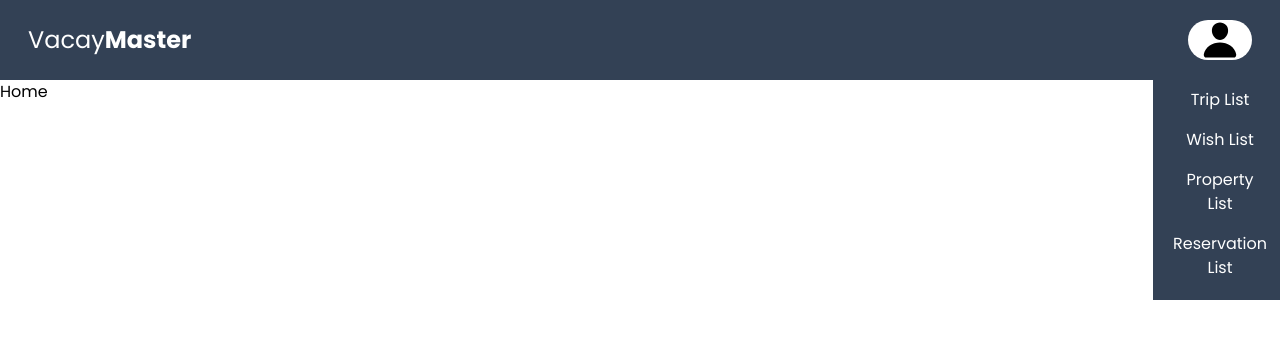
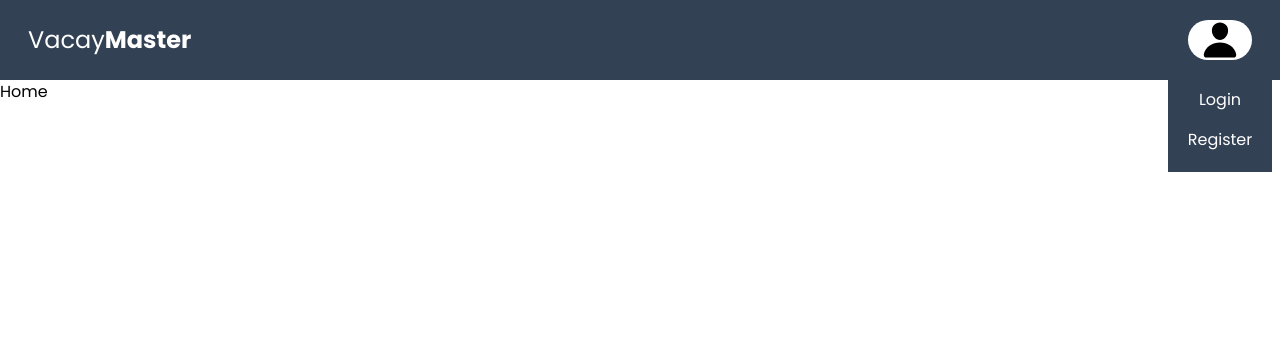
Before and after one commit to joseph-lang7/Vacay-Master, a React (Vite) app in the folder client/: page / in a window 1280 px wide. Both pictures are taken after a click on the button 1220 px from the left and 40 px from the top of the page. Shown: the top 338 px of the page. Built offline with nearby package versions, Linux system fonts and the light colour scheme.

Commit message:
Implement dropdown for authenticated and unauthenticated users

```diff
--- a/client/src/components/Nav.jsx
+++ b/client/src/components/Nav.jsx
@@ -1,12 +1,19 @@
 import profileIcon from "/profileIcon.svg";
 import { useState } from "react";
+import { useSelector } from "react-redux";
+import { Link } from "react-router-dom";
 const Nav = () => {
   const [dropdown, setDropdown] = useState(false);
-  const dropdownItems = [
+  const user = useSelector((state) => state.user);
+  const authenticatedDropdownItems = [
     { label: "Trip List", href: "1" },
     { label: "Wish List", href: "2" },
     { label: "Property List", href: "3" },
     { label: "Reservation List", href: "4" },
+  ];
+  const unauthenticatedDropdownItems = [
+    { label: "Login", href: "/login" },
+    { label: "Register", href: "/register" },
   ];
   return (
     <nav className="w-screen h-20 bg-slate-700 flex items-center px-7 justify-between">
@@ -18,11 +25,24 @@ const Nav = () => {
         className="w-16 bg-white h-10 rounded-full flex justify-center items-center "
       >
         <img src={profileIcon} className="w-[40px] h-[40px]" />
-        {dropdown && (
+        {dropdown && user && (
           <div className="absolute bg-slate-700 text-white h-auto p-5 w-auto  translate-y-36">
             <ul className="flex flex-col gap-4">
-              {dropdownItems.map((dropdownItem) => (
-                <li key={dropdownItem.href}>{dropdownItem.label}</li>
+              {authenticatedDropdownItems.map((dropdownItem) => (
+                <li key={dropdownItem.href}>
+                  <Link to={dropdownItem.href}>{dropdownItem.label}</Link>
+                </li>
+              ))}
+            </ul>
+          </div>
+        )}
+        {dropdown && !user && (
+          <div className="absolute bg-slate-700 text-white h-auto p-5 w-auto  translate-y-20">
+            <ul className="flex flex-col gap-4">
+              {unauthenticatedDropdownItems.map((dropdownItem) => (
+                <li key={dropdownItem.href}>
+                  <Link to={dropdownItem.href}>{dropdownItem.label}</Link>
+                </li>
               ))}
             </ul>
           </div>
```
